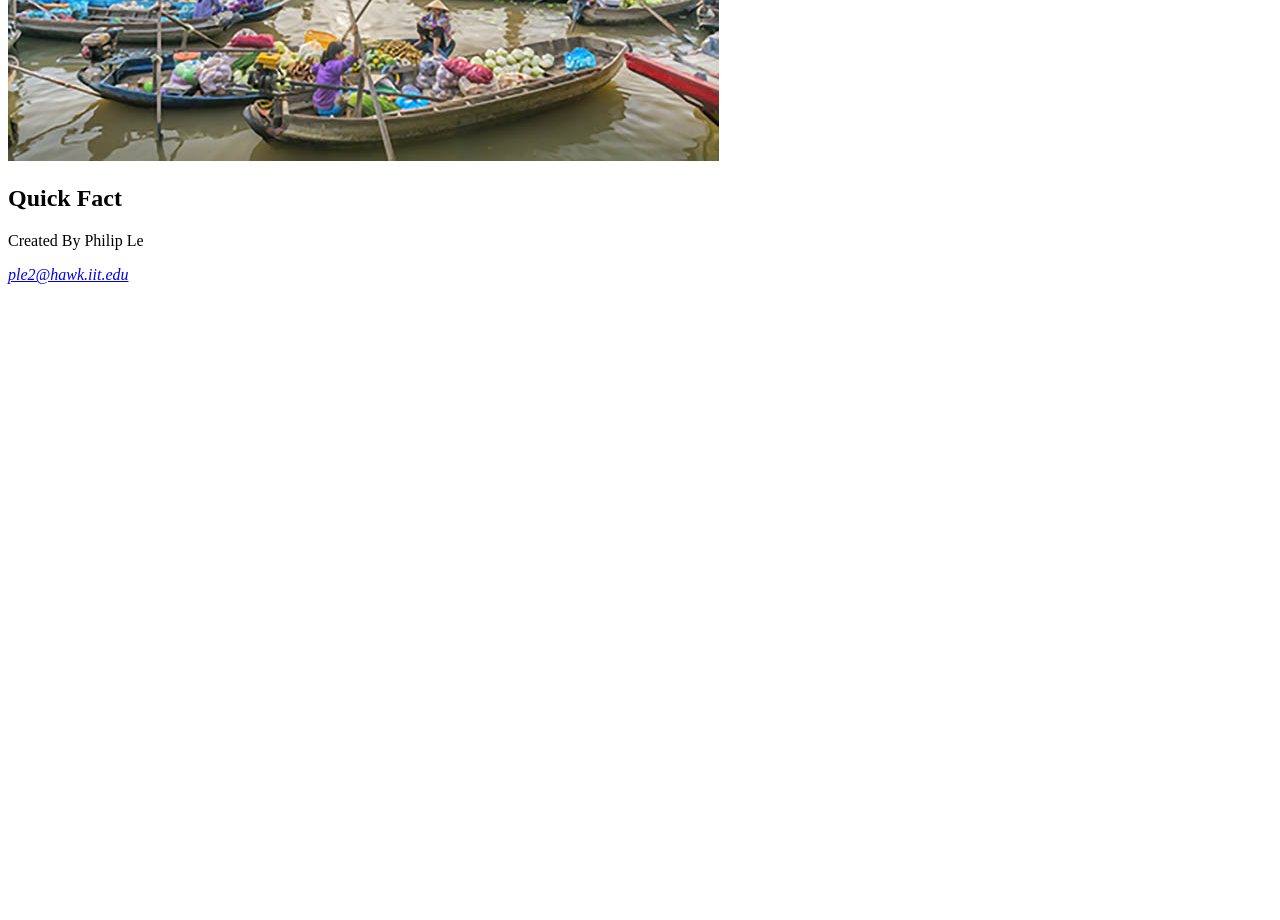
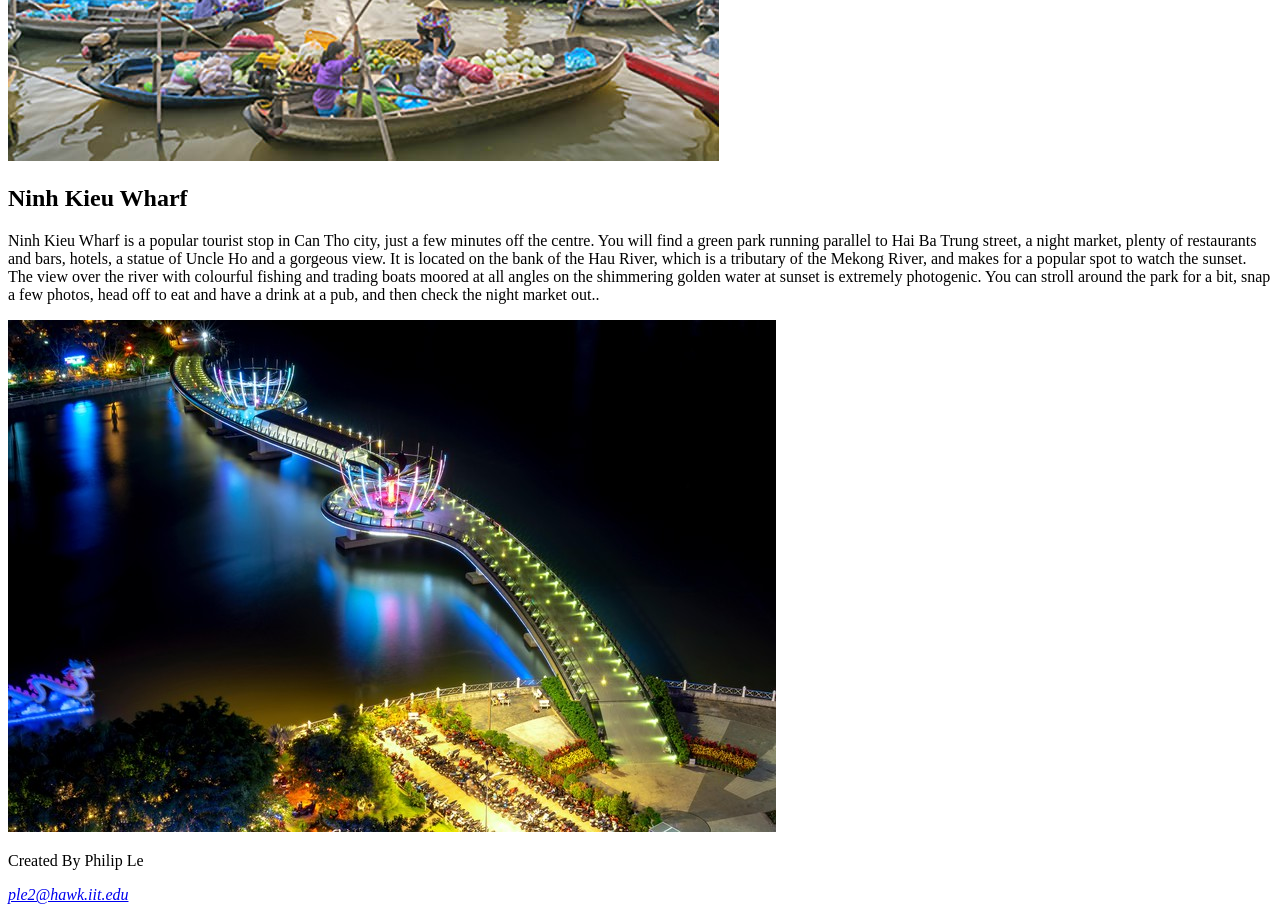
Before and after one commit to lephil505006/ITMD-Project-1, a plain HTML site: page vietnam.html in a window 1280 px wide. Shown: the part 765-1685 px from the top of the page. Before the commit the page ends 1065 px from the top, so only its background shows below. Drawn offline with Linux system fonts and the light colour scheme.

Commit message:
Checking more images and checks

```diff
--- a/vietnam.html
+++ b/vietnam.html
@@ -14,8 +14,9 @@
 	<h2>Cần Thơ</h2>
 	<p>Cần Thơ is famous for its floating markets in which tourists can explore Vietnamese culture and food at its finest. There are also a great many museums, pagodas, and Buddhist temples to visit in the surrounding area, which attracts many international visitors.</p>
 	<img src="./Resources/CanTho.jpg" alt="Cần Thơ">
-	<h2>Quick Fact</h2>
-	<p>
+	<h2>Ninh Kieu Wharf</h2>
+	<p>Ninh Kieu Wharf is a popular tourist stop in Can Tho city, just a few minutes off the centre. You will find a green park running parallel to Hai Ba Trung street, a night market, plenty of restaurants and bars, hotels, a statue of Uncle Ho and a gorgeous view. It is located on the bank of the Hau River, which is a tributary of the Mekong River, and makes for a popular spot to watch the sunset. The view over the river with colourful fishing and trading boats moored at all angles on the shimmering golden water at sunset is extremely photogenic. You can stroll around the park for a bit, snap a few photos, head off to eat and have a drink at a pub, and then check the night market out..</p>
+	<img src="./Resources/Ninh.jpg" alt="Ninh Kieu Wharf">
 	  <footer>
 	    <p>Created By Philip Le</h>
 		<address>
```
Also changed, not shown: Resources/Ninh.jpg (added), 1 other file.
